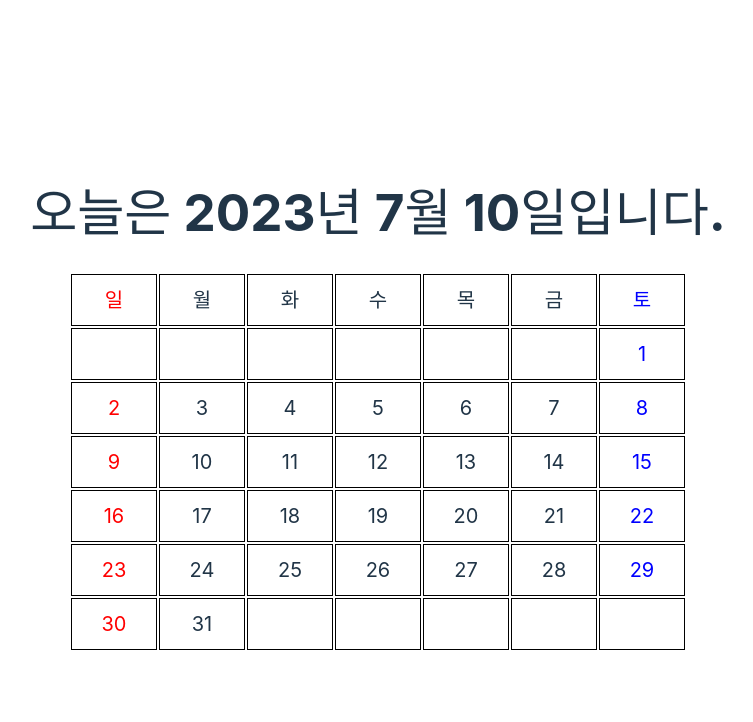
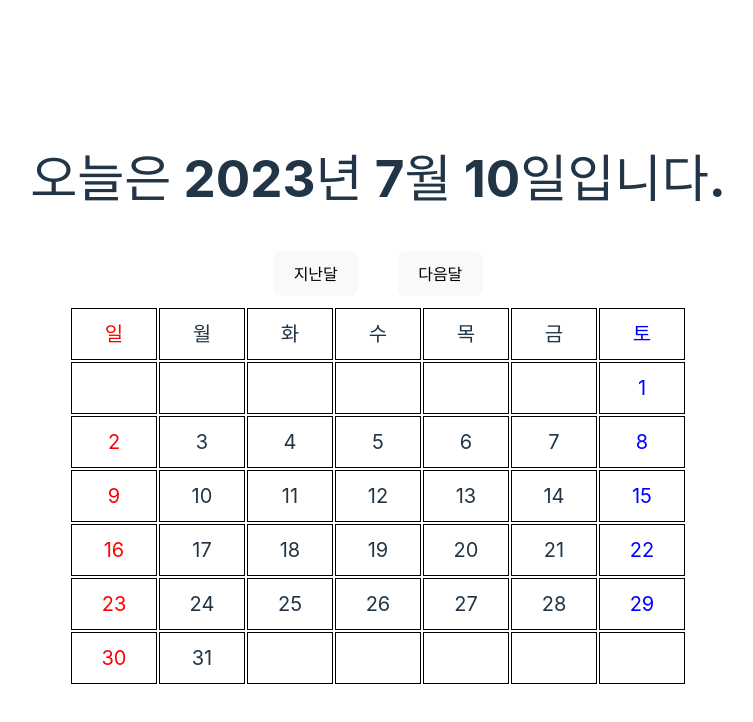
Before and after one commit to JeongInGim/Vue3Calendar, a Vue app: page / in a window 1280 px wide. Shown: the top 722 px of the page, without its empty margins (262-1015 px from the left). Built offline with nearby package versions, Linux system fonts and the light colour scheme.

Commit message:
0820commit

```diff
--- a/src/components/body.vue
+++ b/src/components/body.vue
@@ -1,16 +1,34 @@
 <template>
   <div class="calendar">
+    <div class="button-area">
+      <button class="button" @click="prevMonth()">지난달</button>
+      <button class="button" @click="nextMonth()">다음달</button>
+    </div>
+
     <CalendarHeader />
-    <CalendarBody />
+    <CalendarBody :calendarMonth="calendarMonth"/>
   </div>
 </template>
 
 <script setup>
 import CalendarHeader from "./calendar/CalendarHeader.vue";
 import CalendarBody from "./calendar/CalendarBody.vue";
+import { ref } from "vue";
 
+const now = new Date()
+const calendarMonth = ref(now.getMonth())
 
+console.log("in body, calendarMonth: ", calendarMonth)
 
+function prevMonth() {
+  calendarMonth.value--
+  console.log(calendarMonth.value)
+}
+
+function nextMonth() {
+  calendarMonth.value++
+  console.log(calendarMonth.value)
+}
 </script>
 
 <style>
@@ -30,4 +48,12 @@ th:nth-child(1), td:nth-child(1) {
 th:nth-child(7), td:nth-child(7) {
     color: blue;
 }
+.button-area{
+  display: flex;
+  flex-direction: row;
+}
+.button {
+  margin: 10px 20px;
+
+}
 </style>
--- a/src/components/calendar/CalendarBody.vue
+++ b/src/components/calendar/CalendarBody.vue
@@ -8,9 +8,16 @@
 import CalendarBodyWeek from "./calendar-body/CalendarBodyWeek.vue";
 import {addDays, setDate} from "date-fns";
 
-const now = new Date();
+const props = defineProps({
+  calendarMonth: 0 // :calendarMonth 라는 이름과 일치시켜야 함
+})
+const calendarMonth = props.calendarMonth
+// console.log(calendarMonth)
 
-const createPropsData = (index) => {
+function createPropsData (index) {
+  const now = new Date();
+  now.setMonth(calendarMonth)
+
   const standardDate = setDate(now, 1 + (index * 7))
   const day = standardDate.getDay();
 
```
Also changed, not shown: 1 other file (tests, documents, lock files or other folders).
